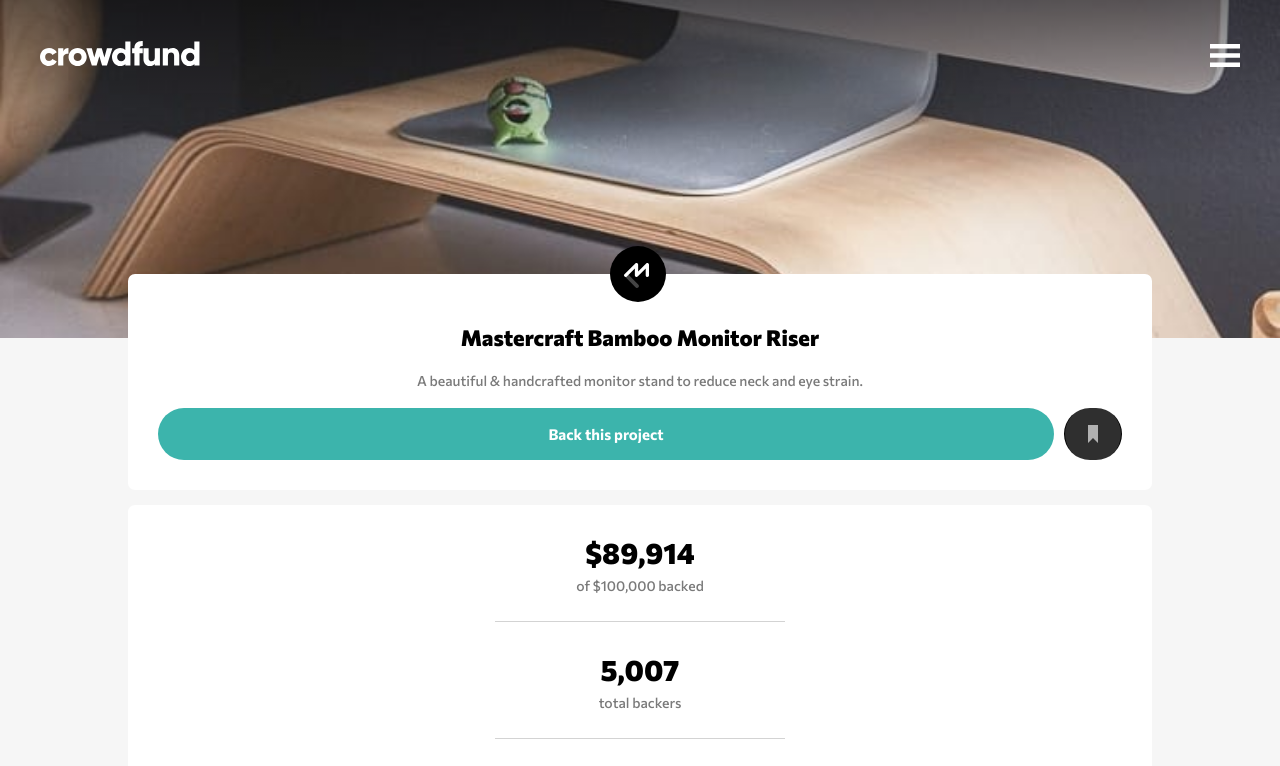
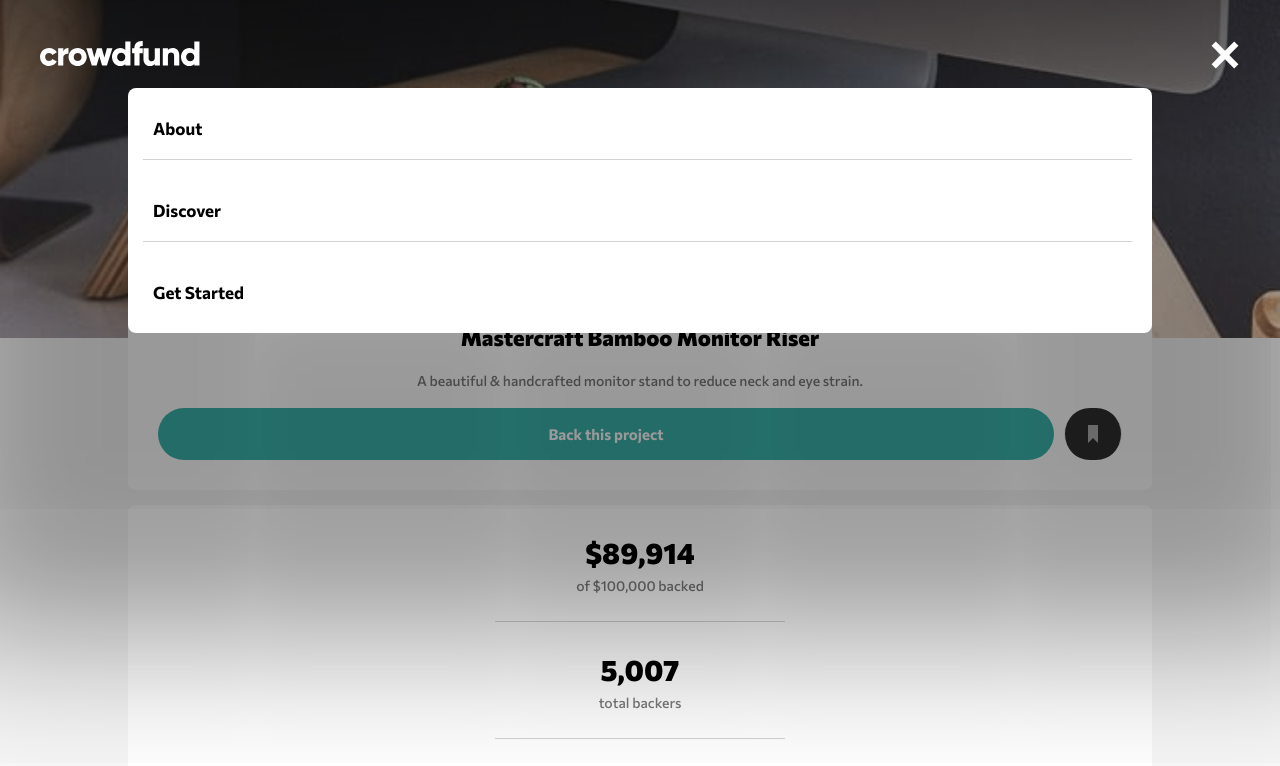
Before and after one commit to Dmitriy24S/crowdfunding-product-page, a plain HTML site: page index.html in a window 1280 px wide. Both pictures are taken after a click on the link 1225 px from the left and 55 px from the top of the page. Shown: the top 766 px of the page. Drawn offline with Linux system fonts and the light colour scheme.

Commit message:
add nav menu, style, js toggle

```diff
--- a/index.html
+++ b/index.html
@@ -14,11 +14,17 @@
           <img src="images/logo.svg" alt="logo" />
         </div>
         <a href="#/" class="hamburger-menu"></a>
-        <!-- <ul class="menu-list">
-          <li class="menu-list__item">About</li>
-          <li class="menu-list__item">Discover</li>
-          <li class="menu-list__item">Get Started</li>
-        </ul> -->
+        <ul class="menu-list">
+          <li class="menu-list__item">
+            <a href="#/"> About </a>
+          </li>
+          <li class="menu-list__item">
+            <a href="#/"> Discover </a>
+          </li>
+          <li class="menu-list__item">
+            <a href="#/"> Get Started </a>
+          </li>
+        </ul>
       </div>
     </header>
     <main>
@@ -102,39 +108,21 @@
       </div>
     </main>
 
-    <!-- Selection modal start -->
-
-    <!-- Back this project Want to support us in bringing Mastercraft Bamboo Monitor Riser out in the
-    world? Pledge with no reward Choose to support us without a reward if you simply believe in our
-    project. As a backer, you will be signed up to receive product updates via email. Bamboo Stand
-    Pledge $25 or more You get an ergonomic stand made of natural bamboo. You've helped us launch
-    our promotional campaign, and you’ll be added to a special Backer member list. 101 left -->
-
-    <!-- Selected pledge start -->
-    <!-- Enter your pledge $25 Continue -->
-    <!-- Selected pledge end -->
-
-    <!-- Black Edition Stand Pledge $75 or more You get a Black Special Edition computer stand and a
-    personal thank you. You’ll be added to our Backer member list. Shipping is included. 64 left -->
-
     <!-- Selected pledge start -->
     <!-- Enter your pledge $75 Continue -->
     <!-- Selected pledge end -->
-
-    <!-- Mahogany Special Edition Pledge $200 or more You get two Special Edition Mahogany stands, a
-    Backer T-Shirt, and a personal thank you. You’ll be added to our Backer member list. Shipping is
-    included. 0 left -->
 
     <!-- Selected pledge  start -->
     <!-- Enter your pledge $200 Continue -->
     <!-- Selected pledge end -->
 
-    <!-- Selection modal end -->
+    <!-- Success modal start -->
 
-    <!-- Success modal start -->
     <!-- Thanks for your support! Your pledge brings us one step closer to sharing Mastercraft Bamboo
     Monitor Riser worldwide. You will get an email once our campaign is completed. Got it! -->
+
     <!-- Success modal end -->
+
     <script src="./script.js"></script>
   </body>
 </html>
--- a/script.js
+++ b/script.js
@@ -0,0 +1,5 @@
+const menuBtn = document.querySelector(".hamburger-menu");
+
+menuBtn.addEventListener("click", () => {
+  menuBtn.classList.toggle("show");
+});
--- a/style.css
+++ b/style.css
@@ -50,6 +50,7 @@ header {
 }
 .logo {
   cursor: pointer;
+  z-index: 4;
 }
 .logo img {
   height: 25px;
@@ -62,20 +63,61 @@ header {
   background-position: center;
   width: 30px;
   height: 30px;
-  background-size: 30px 23px;
+  background-size: contain;
   cursor: pointer;
+  z-index: 4;
+}
+.hamburger-menu:hover {
+  opacity: 0.9;
+}
+/* header - menu */
+ul {
+  list-style-type: none;
+  text-align: left;
+  background-color: white;
+  font-weight: 700;
+  font-size: 1.7rem;
+}
+a {
+  text-decoration: none;
+  color: inherit;
+  padding: 1rem;
+}
+a:hover {
+  color: hsl(176, 50%, 47%);
+}
+.menu-list {
+  display: none;
+  position: absolute;
+  z-index: 3;
+  left: 10%;
+  right: 10%;
+  top: 11%;
+  border-radius: 8px;
+  box-shadow: -1px 93px 153px 211px #00000066;
+  padding: 1rem 0;
+}
+.menu-list__item {
+  padding: 2rem;
+  padding-left: 1.5rem;
+}
+.menu-list__item:not(:nth-last-child(1)):after {
+  display: block;
+  content: "";
+  border-bottom: 1px solid rgba(185, 184, 184, 0.62);
+  padding-top: 2rem;
+  margin: 0 auto;
+  width: 100%;
 }
 /* main */
 main {
   position: relative;
-  height: 300px;
 }
 .container {
-  position: absolute;
+  position: relative;
   margin: 0 auto;
   width: 80%;
   top: -64px;
-  left: 10%;
   display: flex;
   flex-direction: column;
   gap: 1.5rem;
@@ -124,7 +166,6 @@ main {
 .project-overview__btns {
   display: flex;
   gap: 1rem;
-  justify-content: center;
   align-items: stretch;
   justify-content: center;
 }
@@ -136,13 +177,18 @@ main {
   padding: 1.7rem 12%;
   width: 100%;
 }
+.back-this-project-btn:hover {
+  background-color: hsl(176, 72%, 28%);
+}
 .bookmark-btn {
-  background-color: black;
   background-image: url(./images/icon-bookmark.svg);
   background-repeat: no-repeat;
   background-position: center;
   width: 60px;
   height: auto;
+}
+.bookmark-btn:hover {
+  opacity: 0.8;
 }
 /* project-numbers  */
 .project-numbers {
@@ -209,6 +255,9 @@ span {
   width: 70%;
   padding: 1.5rem 2rem;
 }
+.select-reward-btn:hover {
+  background-color: hsl(176, 72%, 28%);
+}
 .accent {
   color: hsl(176, 50%, 47%);
   font-size: 1.3rem;
@@ -228,7 +277,7 @@ span {
 }
 .out-of-stock:after {
   content: " ";
-  z-index: 10;
+  z-index: 3;
   display: block;
   position: absolute;
   height: 100%;
@@ -242,6 +291,20 @@ span {
 .out-of-stock-btn {
   background-color: rgb(180, 180, 180);
 }
+.out-of-stock-btn:hover {
+  background-color: rgb(180, 180, 180);
+}
+/* show  */
+.show {
+  visibility: visible;
+}
+.hamburger-menu.show {
+  background-image: url("./images/icon-close-menu.svg");
+  background-size: contain;
+}
+.show ~ .menu-list {
+  display: block;
+}
 /* footer */
 .attribution {
   font-size: 1.1rem;
```
